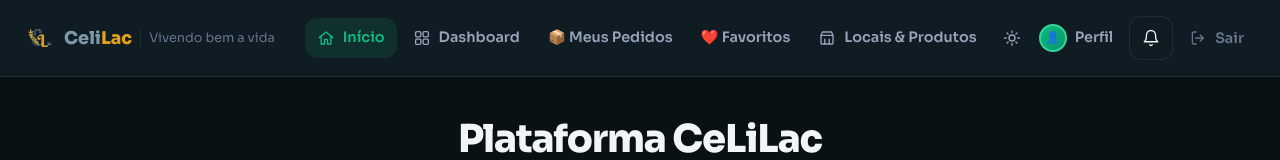
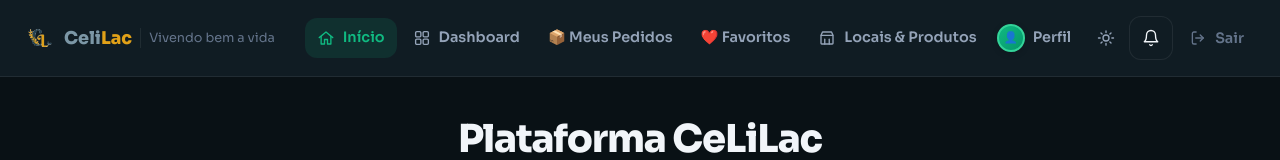
Before and after one commit to Celilac/celillac, a Next.js app in the folder frontend/web-app/: page / in a window 1280 px wide. Shown: the top 160 px of the page. Built offline with nearby package versions, Linux system fonts and the light colour scheme; no server answers; sample sign-in values are in the browser's storage.

Commit message:
fix(ui): reposition theme toggle button to the left of the notification bell

```diff
--- a/frontend/web-app/src/components/layout/Header.tsx
+++ b/frontend/web-app/src/components/layout/Header.tsx
@@ -247,6 +247,13 @@
             </button>
           )}
 
+          {mounted && isAuthenticated && (
+            <Link href="/profile" className={`nav-profile-link${pathname === '/profile' ? ' is-active' : ''}`} id="topbar-profile-link" onClick={() => setMenuOpen(false)}>
+              <UserAvatar avatarUrl={userInfo?.avatarUrl} fullName={userInfo?.fullName} email={userInfo?.email} size={28} />
+              <span>Perfil</span>
+            </Link>
+          )}
+
           <button
             type="button"
             onClick={toggleTheme}
@@ -255,13 +262,6 @@
           >
             {theme === 'dark' ? <SunIcon /> : <MoonIcon />}
           </button>
-
-          {mounted && isAuthenticated && (
-            <Link href="/profile" className={`nav-profile-link${pathname === '/profile' ? ' is-active' : ''}`} id="topbar-profile-link" onClick={() => setMenuOpen(false)}>
-              <UserAvatar avatarUrl={userInfo?.avatarUrl} fullName={userInfo?.fullName} email={userInfo?.email} size={28} />
-              <span>Perfil</span>
-            </Link>
-          )}
 
           {mounted && isAuthenticated && (
             <div className="notification-bell-container notification-bell-desktop">
```
